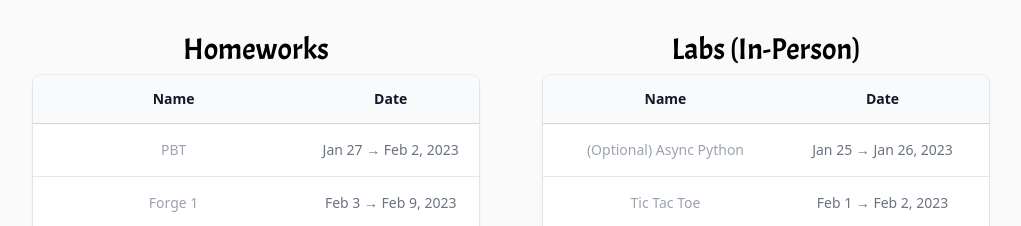
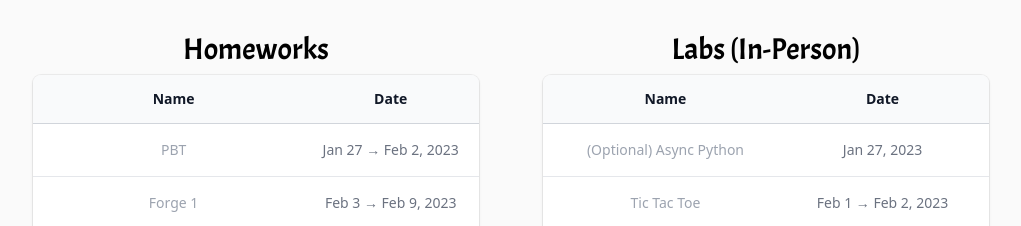
Before and after one commit to csci1710/2024, a React (Create React App) app in the folder my-app/: page / in a window 1280 px wide. Shown: the part 2220-2446 px from the top of the page, without its empty margins (129-1150 px from the left). Built offline with nearby package versions, Linux system fonts and the light colour scheme; a web font is replaced by a local one.

Commit message:
update async assignment date

```diff
--- a/my-app/src/SITE_DATA.ts
+++ b/my-app/src/SITE_DATA.ts
@@ -122,7 +122,7 @@ export const homeworkAssignments: Assignment[] = [
 export const labAssignments: Assignment[] = [
   {
     name: "(Optional) Async Python",
-    dateRange: "Jan 25 → Jan 26, 2023",
+    dateRange: "Jan 27, 2023",
     // href: "https://www.google.com",
   },
   {
```
